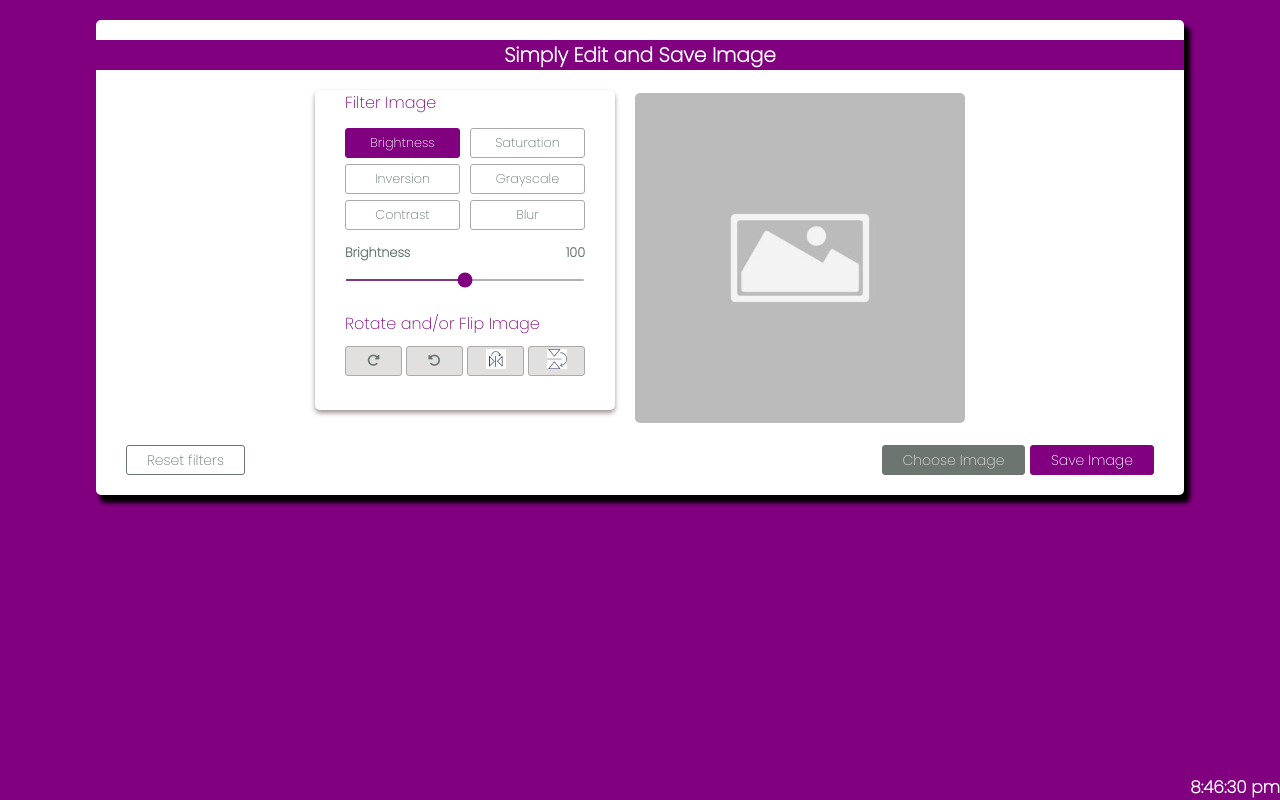
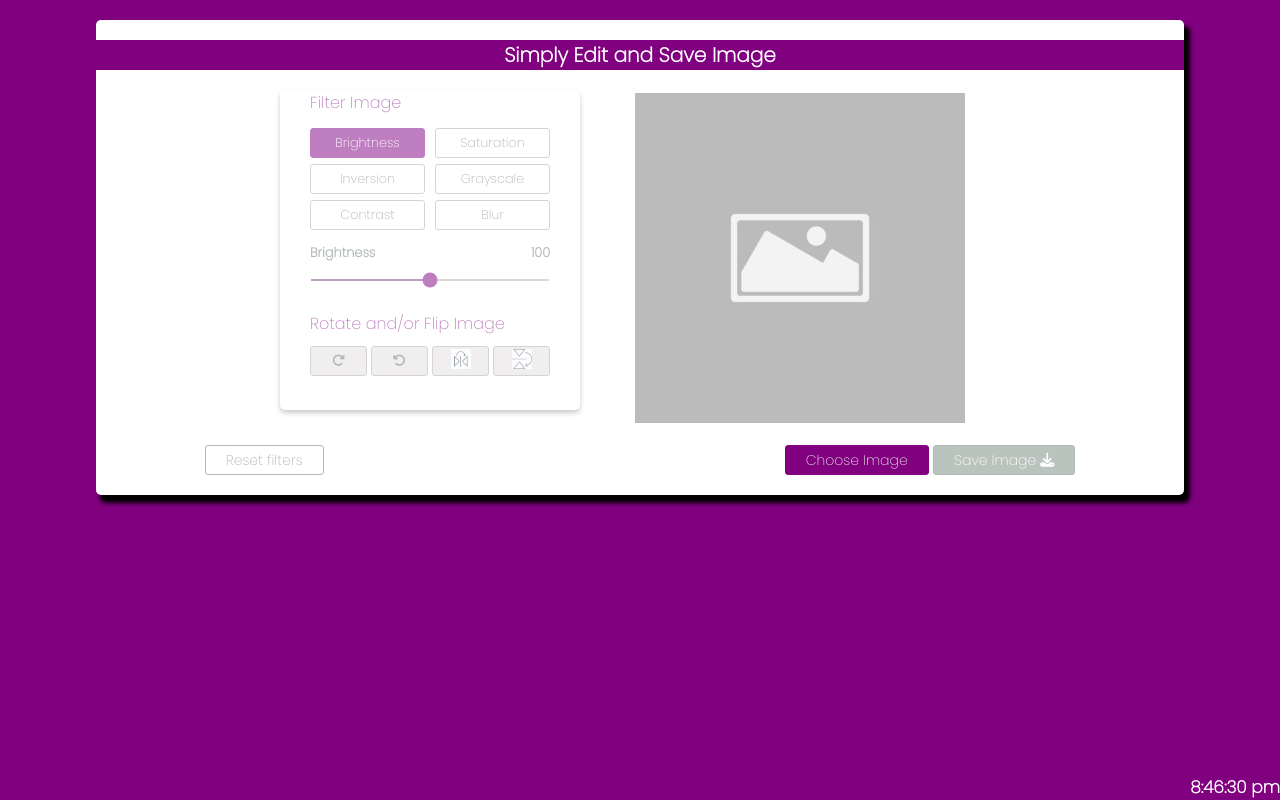
Before and after one commit to Ayomi-Dev/Editor, a plain HTML site: page index.html in a window 1280 px wide. Drawn offline with Linux system fonts and the light colour scheme.

Commit message:
third commit
Signed-off-by: Ayomide Olakunle <ayomideolakunlea@gmail.com>

```diff
--- a/editor.css
+++ b/editor.css
@@ -9,7 +9,6 @@ body{
     display: flex;
     flex-direction: column;
     width: 100%;
-    /* height: 100vh; */
     justify-content: center;
     align-items: center;
     background: purple;
@@ -23,7 +22,7 @@ body{
     box-shadow: 5px 7px 4px 1px rgb(0,0, 0);
 }
 .container.disable :where(.editor-panel, .filter-control, .save-img){
-    opacity: 0.6;
+    opacity: 0.5;
     pointer-events: none;
 }
 .container h1{
@@ -111,24 +110,24 @@ body{
 }
 .container .editor .img-panel{
     display: flex;
-    border-radius: 5px;
     margin-left: 20px;
     align-items: center;
     justify-content: center;
+    width: 400px;
 }
 .container .editor .img-panel img{
     max-height: 330px;
     max-width: 400px;
     width: 100%;
     height: 100%;
-    border-radius: 5px;
     object-fit: contain;
 }
 .container .controls{
     display: flex;
     justify-content: space-between;
-    margin: 0 30px;
+    margin: 0 auto;
     flex-wrap: wrap;
+    width: 80%;
 }
 .container .controls button{
     height: 30px;
@@ -145,22 +144,22 @@ body{
     border: 1px solid #6c7570;
 }
 .container .controls .choose-img{
-    background: #6c7570;
-    border: 1px solid #6c7570;
     transition: background .5s;
+    background: purple;
+    border: 1px solid purple;
 }
 .container .controls .choose-img:hover{
-    background: #aaa;
+    background: rgb(192, 51, 192);
 }
 .container .controls .save-img{
-    background: purple;
-    border: 1px solid purple;
+    background: #748a7e;
+    border: 1px solid #6c7570;
     color: #fff;
     transition: all .5s;;
 }
 .container .controls .save-img:hover{
-    background: rgb(192, 51, 192);
-    border: 1px solid purple;
+    background: #aaa;
+    border: 1px solid #aaa;
     color: #fff;
 }
 .time{
@@ -179,6 +178,7 @@ body{
 @media screen and (max-width: 768px){
     .container{
         padding: 15px;
+        width: 90%;
     }
     .time{
         margin-right: 10px;
--- a/index.html
+++ b/index.html
@@ -15,7 +15,7 @@
     <script async src="editor.js"></script>
 </head>
 <body>
-    <div class="container ">
+    <div class="container disable">
         <h1>Simply Edit and Save Image</h1>
         <div class="editor">
             <div class="editor-panel">
@@ -56,7 +56,7 @@
             <div class="btn-row">
                 <input type="file" class="fileInput" accept="image" hidden>
                 <button class="choose-img">Choose Image</button>
-                <button class="save-img">Save Image</button>
+                <button class="save-img">Save Image <i class="fa fa-download"></i></button>
             </div>
         </div>
     </div>
```
